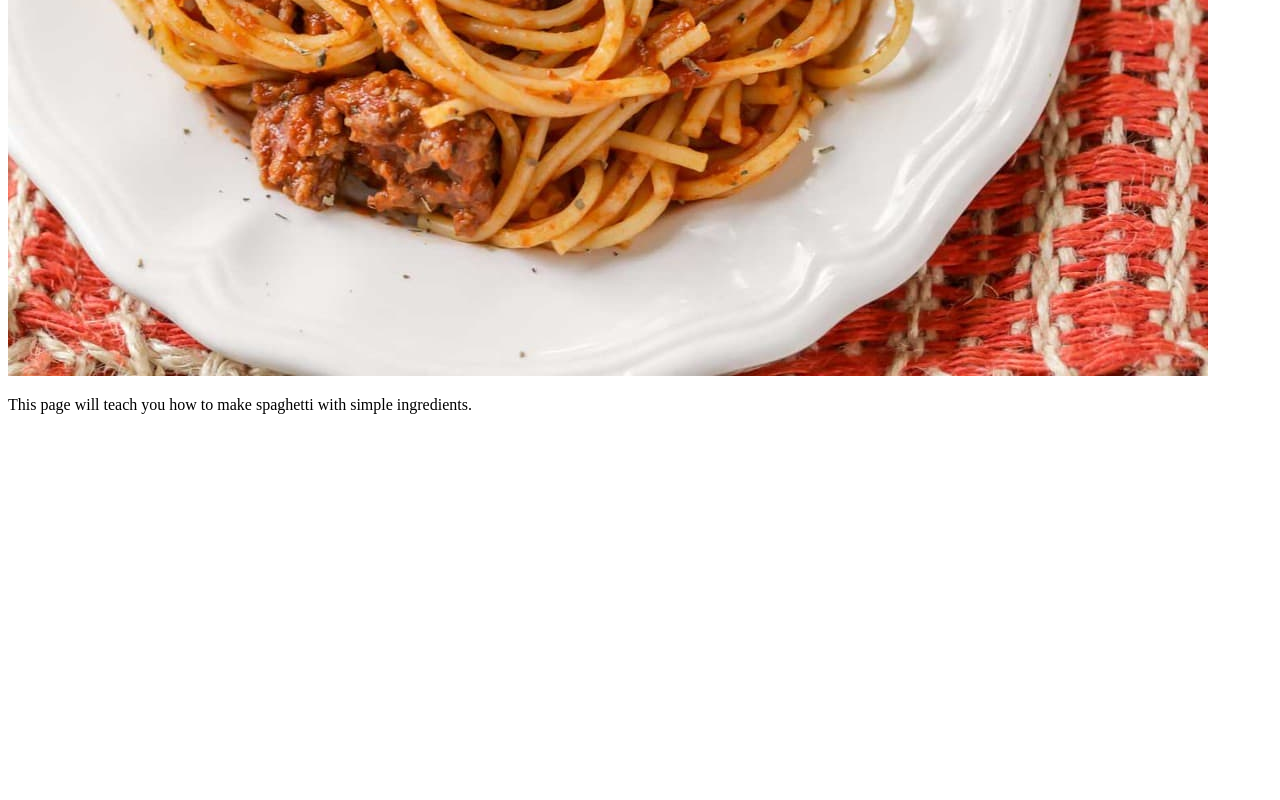
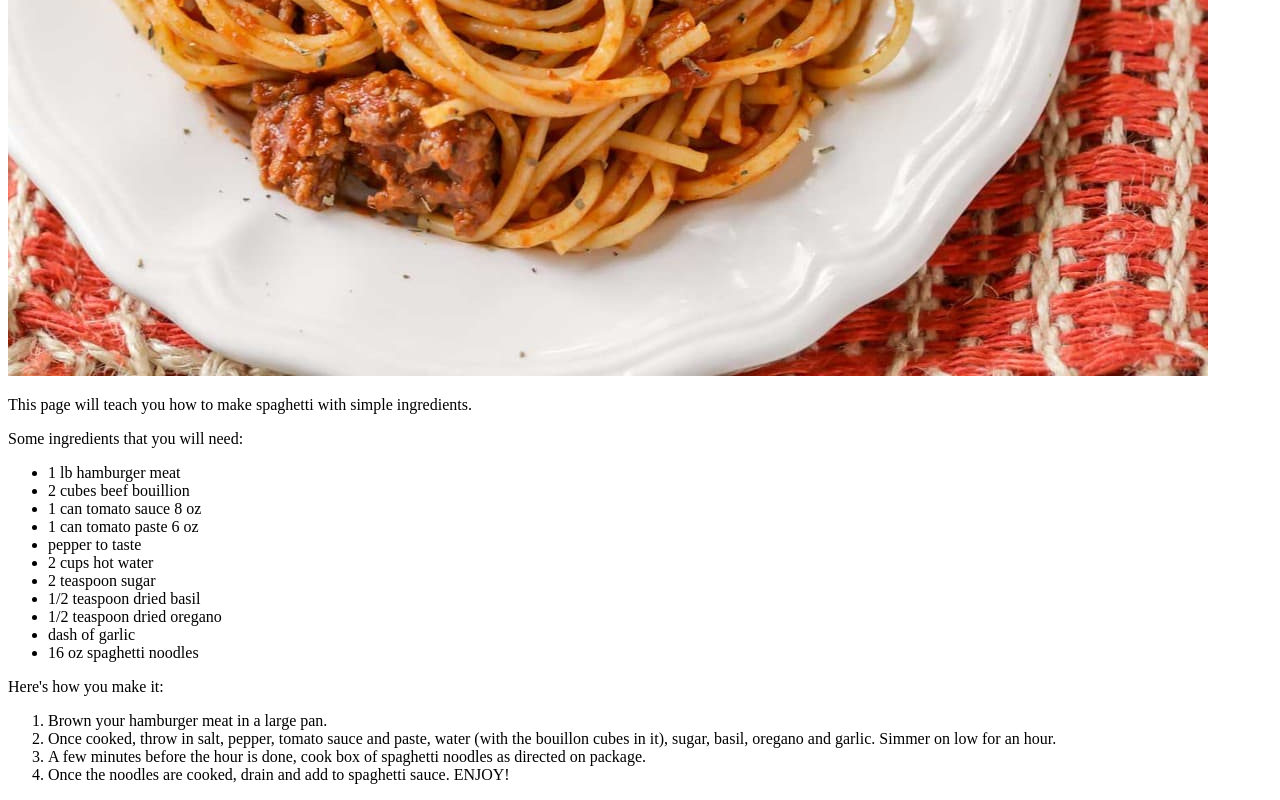
Before and after one commit to davastor/odin-recipes, a plain HTML site: page recipes/spaghetti.html in a window 1280 px wide. Shown: the part 664-1464 px from the top of the page. Before the commit the page ends 1094 px from the top, so only its background shows below. Drawn offline with Linux system fonts and the light colour scheme.

Commit message:
Add unordered and ordered list instructions for spaghetti recipe to spaghetti.html

```diff
--- a/recipes/spaghetti.html
+++ b/recipes/spaghetti.html
@@ -8,6 +8,29 @@
         <h1>Spaghetti Recipe</h1>
         <img src="../images/spaghetti.jpg" alt = "Picture of Spaghetti">
         <p>This page will teach you how to make spaghetti with simple ingredients.</p>
+        <p>Some ingredients that you will need: </p>
+        <ul>
+            <li>1 lb hamburger meat</li>
+            <li>2 cubes beef bouillion</li>
+            <li>1 can tomato sauce 8 oz</li>
+            <li>1 can tomato paste 6 oz</li>
+            <li>pepper to taste</li>
+            <li>2 cups hot water</li>
+            <li>2 teaspoon sugar</li>
+            <li>1/2 teaspoon dried basil</li>
+            <li>1/2 teaspoon dried oregano</li>
+            <li>dash of garlic</li>
+            <li>16 oz spaghetti noodles</li>
+        </ul>
+
+        <p>Here's how you make it:</p>
+        <ol>
+            <li>Brown your hamburger meat in a large pan.</li>
+            <li>Once cooked, throw in salt, pepper, tomato sauce and paste, water (with the bouillon cubes in it), sugar, basil, oregano and garlic. Simmer on low for an hour.</li>
+            <li>A few minutes before the hour is done, cook box of spaghetti noodles as directed on package.</li>
+            <li>Once the noodles are cooked, drain and add to spaghetti sauce. ENJOY!</li>
+        </ol>
+
     </body>
 
 </html>
```
Also changed, not shown: index.html (+1 -1 lines).
